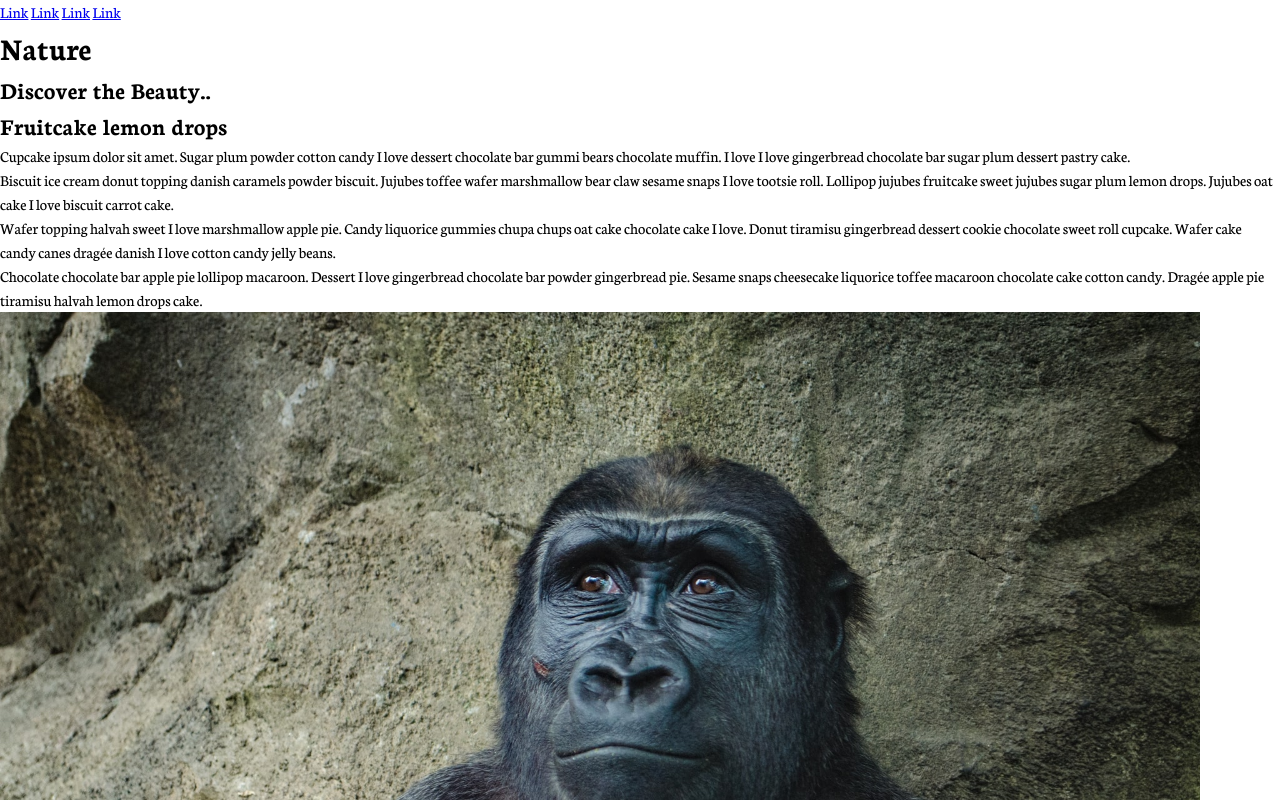
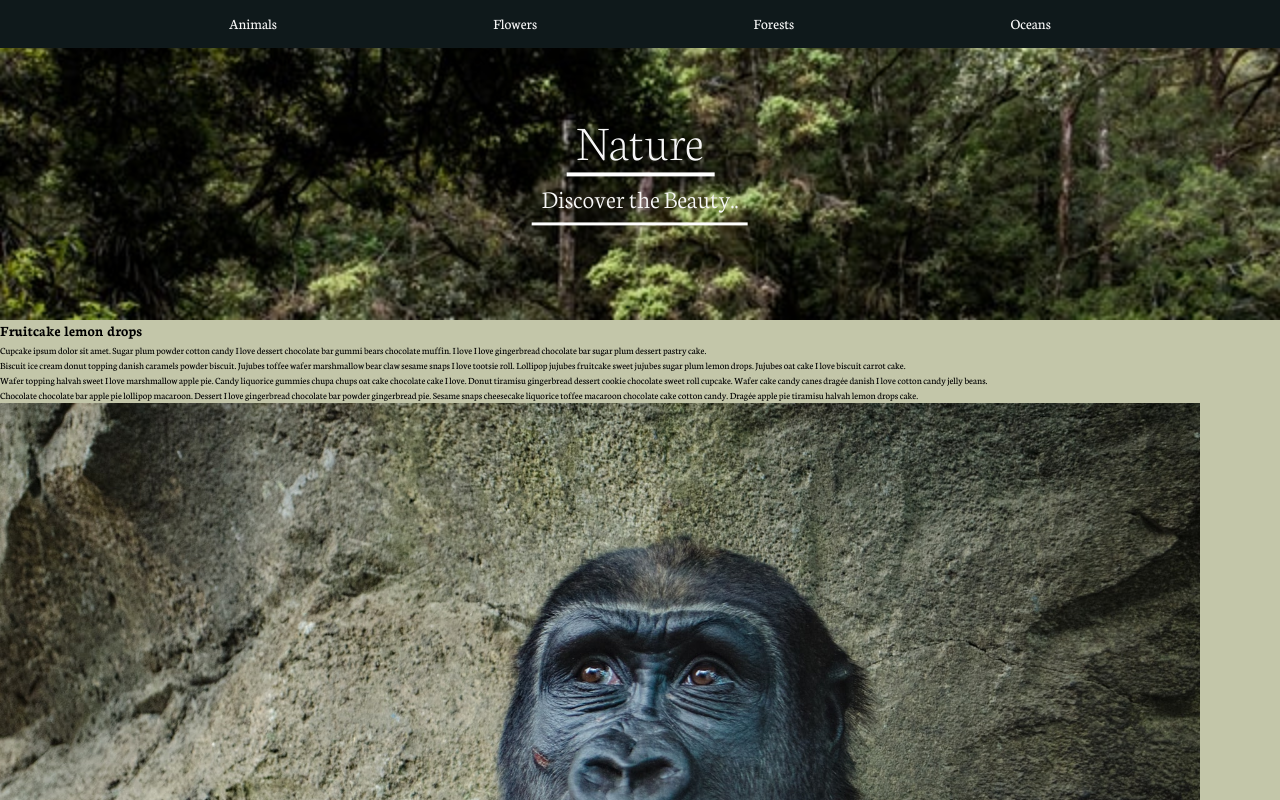
Before and after one commit to DandiKandie/Nature-Project, a plain HTML site: page index.html in a window 1280 px wide. Shown: the top 800 px of the page. Drawn offline with Linux system fonts and the light colour scheme.

Commit message:
added the preliminary styles for the header/nav

```diff
--- a/css/main.css
+++ b/css/main.css
@@ -4,7 +4,7 @@
     /*Global Colors*/
 
     --bg-color: rgb(195, 198, 169);
-    --font-color: rgb(247, 247, 247);
+    --font-white: rgb(247, 247, 247);
     --font-black: rgb(15, 25, 27);
 
     /*Section Colors*/
@@ -26,4 +26,81 @@
 
 body {
     font-family: 'Neuton', serif;
+    width: 100vw;
+    height: 100vh;
+    font-size: 10px;
+    background-color: var(--bg-color);
 }
+
+/*----------Header Styles-----------*/
+
+.main-header {
+    position: relative;
+    height: 40vh;
+    color: var(--font-white);
+    background:
+        url(../images/hero-small.jpg)
+        top center / 100vw
+        no-repeat
+        fixed;
+}
+
+.main-header-headings {
+    text-align: center;
+    font-size: 1.7rem;
+    position: absolute;
+    top: 50%;
+    left: 50%;
+    transform: translate(-50%, -50%);
+}
+
+.main-heading {
+    font-weight: var(--fw-thin);
+    font-size: 3.2rem;
+    position: relative;
+}
+
+.main-heading::after {
+    content: "";
+    width: 75%;
+    height: 4px;
+    background-color: white;
+    position: absolute;
+    left: 25px;
+    top: 70px;
+}
+
+.main-subheading {
+    font-size: 1.6rem;
+    font-weight: var(--fw-light);
+}
+
+.main-subheading::after {
+    content: "";
+    width: 110%;
+    height: 3px;
+    background-color: white;
+    position: absolute;
+    left: -10px;
+    top: 120px;
+}
+
+.main-header-nav {
+    display: flex;
+    justify-content: space-evenly;
+    align-items: center;
+    background-color: var(--font-black);
+    padding: .8rem;
+    position: fixed;
+    width: 100%;
+    z-index: 3;
+}
+
+.main-header-nav a {
+    display: inline-block;
+    text-decoration: none;
+    font-size: 15px;
+    color: var(--font-white);
+}
+
+/*--------Animal Section Styles------------*/
--- a/index.html
+++ b/index.html
@@ -23,20 +23,20 @@
     <header class="main-header">
 
         <nav class="main-header-nav">
-            <a href="#">Link</a>
-            <a href="#">Link</a>
-            <a href="#">Link</a>
-            <a href="#">Link</a>
+            <a href="#Animals">Animals</a>
+            <a href="#Flowers">Flowers</a>
+            <a href="#Forests">Forests</a>
+            <a href="#Oceans">Oceans</a>
         </nav>
 
         <div class="main-header-headings">
-            <h1 class="header-heading">Nature</h1>
-            <h2 class="header-subheading">Discover the Beauty..</h2>
+            <h1 class="main-heading">Nature</h1>
+            <h2 class="main-subheading">Discover the Beauty..</h2>
         </div>
 
     </header>
 
-    <section class="nature-container animals">
+    <section id="Animals" class="nature-container animals">
 
         <div class="nature-container-group">
             <div class="nature-heading">
@@ -63,7 +63,7 @@
         </div>
 
     </section>
-    <section class="nature-section nature-section-flowers">
+    <section id="Flowers" class="nature-section nature-section-flowers">
 
         <div class="nature-container-group">
             <div class="nature-heading">
@@ -90,7 +90,7 @@
 
     </section>
 
-    <section class="nature-section nature-section-forests">
+    <section id="Forests" class="nature-section nature-section-forests">
 
         <div class="nature-container-group">
             <div class="nature-heading">
@@ -117,7 +117,7 @@
         </div>
 
     </section>
-    <section class="nature-section nature-section-oceans">
+    <section id="Oceans" class="nature-section nature-section-oceans">
 
         <div class="nature-container-group">
             <div class="nature-heading">
```
